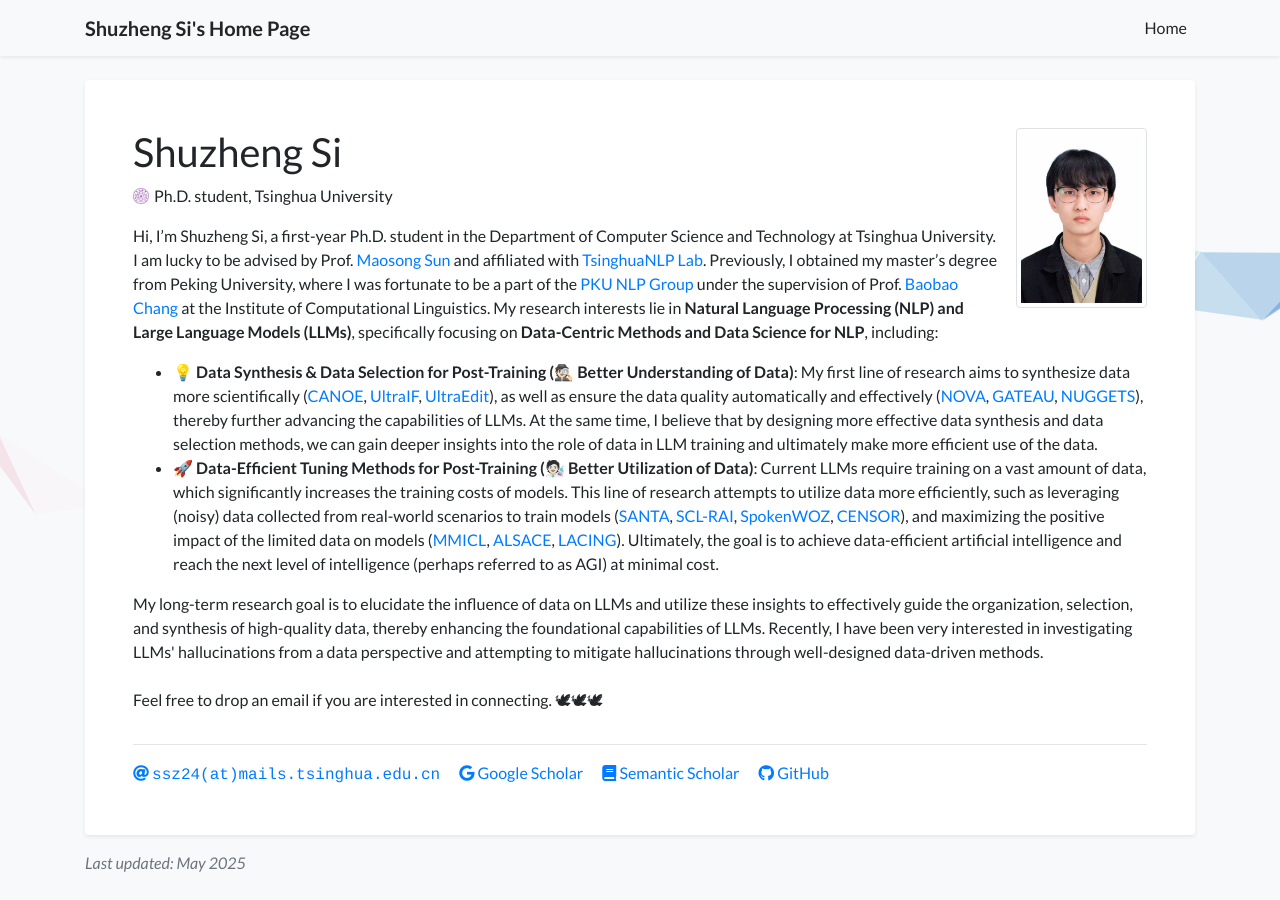
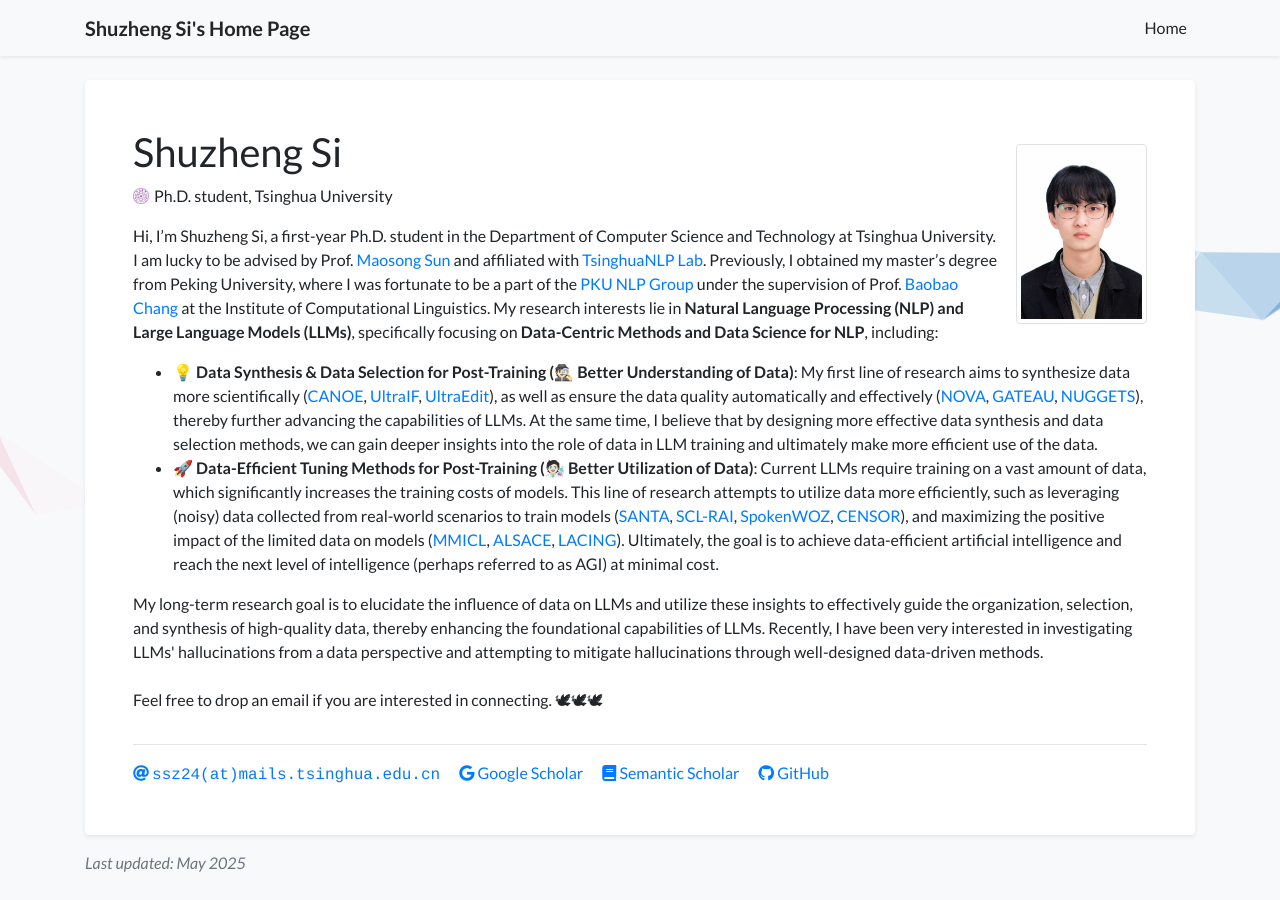
Before and after one commit to S1s-Z/s1s-z.github.io, a Jekyll site: the page built from index.html, in a window 1280 px wide. Built offline with Jekyll 4.4.1, drawn with Linux system fonts in a browser that asks for light colours; a style sheet for code colours, icons or effects is not loaded.

Commit message:
Update profile_card.html

```diff
--- a/_includes/widgets/profile_card.html
+++ b/_includes/widgets/profile_card.html
@@ -4,7 +4,7 @@
             <div class="card-body p-5">
                 <div class="row">
                     <div class="col">
-                        <figure class="figure float-md-right ml-3 mb-3">
+                        <figure class="figure float-md-right ml-3 mb-3 mt-3">
                             <img
                                 src="{{ site.data.profile.portrait_url }}"
                                 class="figure-img img-fluid img-thumbnail"
```
